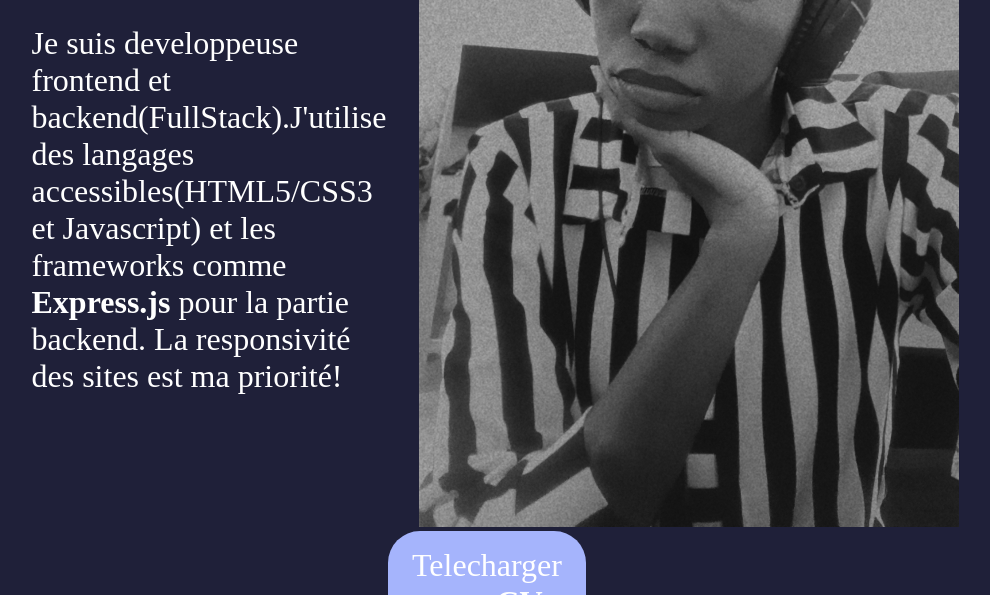
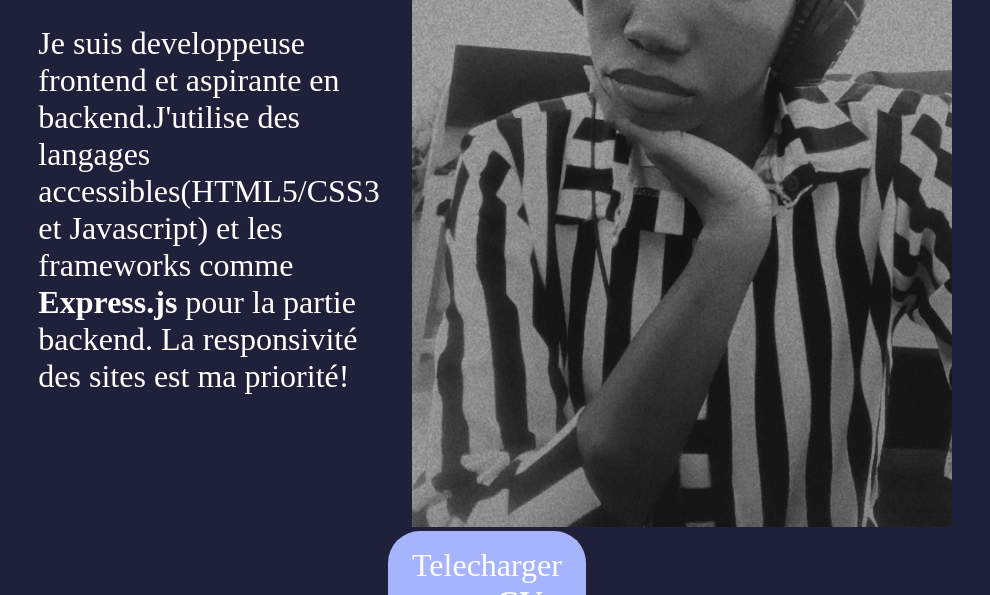
Before and after one commit to Angaye/Portfolio, a plain HTML site: page index.html in a window 1280 px wide. Shown: the part 657-1252 px from the top of the page, without its empty margins (153-1143 px from the left). Drawn offline with Linux system fonts and the light colour scheme; no server answers; a web font is replaced by a local one.

Commit message:
modification du contenu

```diff
--- a/index.html
+++ b/index.html
@@ -31,7 +31,7 @@
         <section id="Accueil">
          <div class="expertise" id="a-propos">
             <h1>Conception des sites web modernes et créatif pour vous!</h1>
-            <p>Je suis developpeuse frontend et backend(FullStack).J'utilise des langages accessibles(HTML5/CSS3 et Javascript) et les frameworks comme <strong>Express.js</strong> pour la partie backend.
+            <p>Je suis developpeuse frontend et aspirante en backend.J'utilise des langages accessibles(HTML5/CSS3 et Javascript) et les frameworks comme <strong>Express.js</strong> pour la partie backend.
             La responsivité des sites est ma priorité!</p>
          </div>
          <div class="accueil-image">
```
